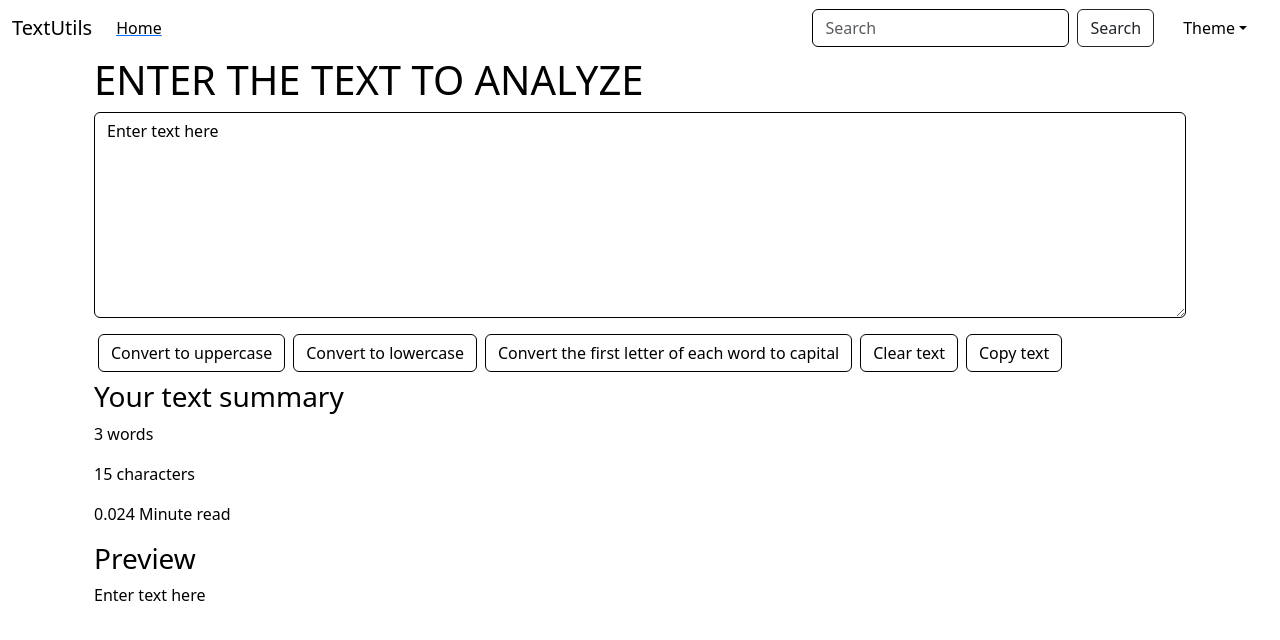
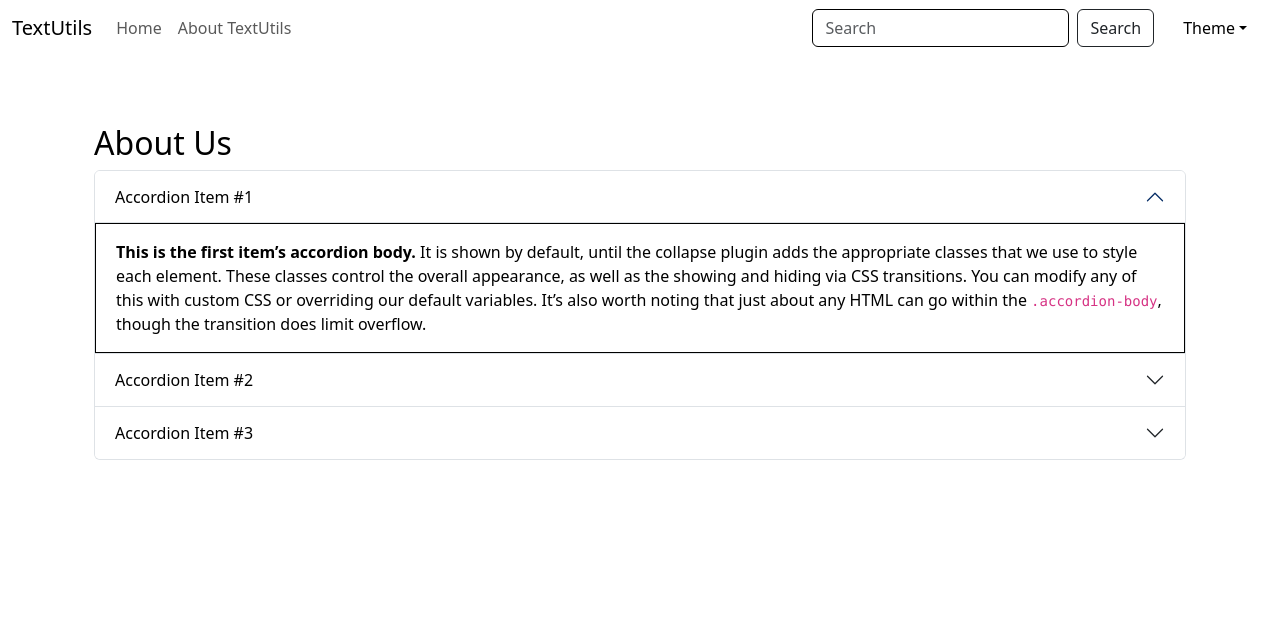
Before and after one commit to AbeerZahid917/React_JS-Nayatel_internship, a React (Create React App) app: page /about in a window 1280 px wide. Shown: the top 640 px of the page. Built offline with nearby package versions, Linux system fonts and the light colour scheme.

Commit message:
complete textutils

```diff
--- a/package.json
+++ b/package.json
@@ -1,5 +1,4 @@
 {
-  "homepage": "https://AbeerZahid917.github.io/React_JS-Nayatel_internship",
   "name": "textutils",
   "version": "0.1.0",
   "private": true,
@@ -8,7 +7,6 @@
     "@testing-library/jest-dom": "^6.6.3",
     "@testing-library/react": "^16.3.0",
     "@testing-library/user-event": "^13.5.0",
-    "gh-pages": "^6.3.0",
     "react": "^19.1.0",
     "react-dom": "^19.1.0",
     "react-router-dom": "^7.6.0",
--- a/src/App.js
+++ b/src/App.js
@@ -3,13 +3,13 @@ import './App.css';
 import React, { useState } from 'react'; //imrs
 import Navbar from './components/Navbar'
 import TextForm from './components/TextForm';
-// import About from './components/About';
+import About from './components/About';
 import Alert from './components/Alert';
-// import {
-//   BrowserRouter as Router,
-//   Routes,
-//   Route
-// } from "react-router-dom"
+import {
+  BrowserRouter as Router,
+  Routes,
+  Route
+} from "react-router-dom"
 
 
 
@@ -87,19 +87,17 @@ function App()
 
   return (
     <>
-      {/* <Router>  */}
+      <Router>
         <Navbar title="TextUtils" mode={mode} toggleMode={toggleMode} changeTheme={changeTheme}/>
         <Alert alert={alert} />
 
         <div className="container">
-          {/* <Routes> */}
-            {/* <Route exact path="/" element={ */}
-              <TextForm changeTheme={changeTheme} showAlert={showAlert} heading="ENTER THE TEXT TO ANALYZE" mode={mode} />
-              {/* }/> */}
-            {/* <Route exact path="/about" element={<About mode={mode}/>} /> */}
-          {/* </Routes> */}
+          <Routes>
+            <Route exact path="/" element={<TextForm changeTheme={changeTheme} showAlert={showAlert} heading="ENTER THE TEXT TO ANALYZE" mode={mode} />}/>
+            <Route exact path="/about" element={<About mode={mode}/>} />
+          </Routes>
         </div>
-      {/* </Router> */}
+      </Router>
     </>
   );
 }
--- a/src/components/About.js
+++ b/src/components/About.js
@@ -42,10 +42,29 @@ export default function About(props)
         }
     }
 
+    const getHeaderMode = ()=>{
+        if (props.mode === 'light')
+        {
+            return {backgroundColor: 'white', color: 'black'};
+        }
+        else if (props.mode === 'dark')
+        {
+            return {backgroundColor: 'rgb(74, 74, 74)', color: 'white'};
+        }
+        if (props.mode === 'blue')
+        {
+            return {backgroundColor: 'rgb(44, 32, 117)', color: 'white'};
+        }
+        if (props.mode === 'green')
+        {
+            return {backgroundColor: 'rgb(45, 118, 66)', color: 'white'};
+        }
+    }
+
 
 
   return (
-    <div className='container' style={getMode()}>
+    <div className='container' style={getHeaderMode()}>
         <h2 className="my-2"> About Us </h2>
         <div className="accordion" id="accordionExample" style={getMode()}>
             <div className="accordion-item">
--- a/src/components/Alert.js
+++ b/src/components/Alert.js
@@ -8,11 +8,13 @@ export default function Alert(props)
     }
 
     return (
-    props.alert && <div className={`alert alert-${props.alert.type} alert-dismissible fade show`} role="alert">
-        <strong>
-            {capitalize(props.alert.type)}
-        </strong>
-            : {props.alert.msg}
-    </div>
+        <div style={{height: '60px'}}>
+            {props.alert && <div className={`alert alert-${props.alert.type} alert-dismissible fade show`} role="alert">
+                <strong>
+                    {capitalize(props.alert.type)}
+                </strong>
+                    : {props.alert.msg}
+            </div>}
+        </div>
     )
 }
--- a/src/components/Navbar.js
+++ b/src/components/Navbar.js
@@ -1,6 +1,6 @@
 import React from 'react'
 import PropTypes from 'prop-types' // import for the props
-// import { Link } from 'react-router-dom';
+import { Link } from 'react-router-dom';
 
 
 
@@ -49,19 +49,19 @@ export default function Navbar(props)
   return (
     <nav className={`navbar navbar-expand-lg`} style={getNavMode()}>
       <div className="container-fluid">
-        <a className={`navbar-brand ${props.mode === 'light'? 'text-black': 'text-white'}`} to="/">{props.title}</a>
+        <Link className={`navbar-brand ${props.mode === 'light'? 'text-black': 'text-white'}`} to="/">{props.title}</Link>
         <button className="navbar-toggler" type="button" data-bs-toggle="collapse" data-bs-target="#navbarSupportedContent" aria-controls="navbarSupportedContent" aria-expanded="false" aria-label="Toggle navigation">
           <span className="navbar-toggler-icon"></span>
         </button>
         <div className="collapse navbar-collapse" id="navbarSupportedContent">
           <ul className="navbar-nav me-auto mb-2 mb-lg-0">
-            <a className="nav-item">
-              {/* <Li className={`nav-link active ${props.mode === 'light'? 'text-black': 'text-white'}`} aria-current="page" tnko="/">Home</Li> */}
-              <a className={`nav-link active ${props.mode === 'light'? 'text-black': 'text-white'}`} aria-current="page" href="#">Home</a>
-            </a>
-            {/* <li className="nav-item">
-              <a className= {`nav-link ${props.mode === 'light'? 'text-black': 'text-white'}`} to="/about">About TextUtils</a>
-            </li> */}
+            <li className="nav-item">
+              <Link className={`nav-link ${props.mode === 'light'? 'text-gray': 'text-white'}`} aria-current="page" to="/">Home</Link>
+              {/* <a className={`nav-link active ${props.mode === 'light'? 'text-black': 'text-white'}`} aria-current="page" href="#">Home</a> */}
+            </li>
+            <li className="nav-item">
+              <Link className= {`nav-link ${props.mode === 'light'? 'text-gray': 'text-white'}`} to="/about">About TextUtils</Link>
+            </li>
           </ul>
           <form className="d-flex" role="search">
             <input className="form-control me-2" style={getModeForSearchBox()} type="search" placeholder="Search" aria-label="Search"/>
--- a/src/components/TextForm.js
+++ b/src/components/TextForm.js
@@ -1,11 +1,9 @@
-// import { getMouseEventOptions } from '@testing-library/user-event/dist/utils';
 import React, {useState} from 'react'
 
 
 
 export default function TextForm(props) {
     // FUNCTIONS:
-
     const handleUpClick = ()=>{
         let newText = text.toUpperCase();
         setText(newText);
@@ -67,8 +65,6 @@ export default function TextForm(props) {
         }
     }
 
-
-
     const getModeForTextBox = ()=>{
         if (props.mode === 'light')
         {
@@ -88,14 +84,8 @@ export default function TextForm(props) {
         }
     }
 
-
-
     // HOOK / STATE:
-
     const [text, setText] = useState("Enter text here"); // hook
-    // setText("this will change the text")
-
-
 
 
     return (
@@ -113,19 +103,19 @@ export default function TextForm(props) {
 
 
 
-            <button className="btn mx-1" style={getModeForTextBox()} onClick={handleUpClick}>
+            <button disabled={text.length===0} className="btn mx-1" style={getModeForTextBox()} onClick={handleUpClick}>
                 Convert to uppercase
             </button>
-            <button className="btn mx-1" style={getModeForTextBox()} onClick={handleDownClick}>
+            <button disabled={text.length===0} className="btn mx-1" style={getModeForTextBox()} onClick={handleDownClick}>
                 Convert to lowercase
             </button>
-            <button className="btn mx-1" style={getModeForTextBox()} onClick={handleCapitalizeClick}>
+            <button disabled={text.length===0} className="btn mx-1" style={getModeForTextBox()} onClick={handleCapitalizeClick}>
                 Convert the first letter of each word to capital
             </button>
-            <button className="btn mx-1" style={getModeForTextBox()} onClick={handleClearClick}>
+            <button disabled={text.length===0} className="btn mx-1" style={getModeForTextBox()} onClick={handleClearClick}>
                 Clear text
             </button>
-             <button className="btn mx-1" style={getModeForTextBox()} onClick={handleCopyClick}>
+             <button disabled={text.length===0} className="btn mx-1" style={getModeForTextBox()} onClick={handleCopyClick}>
                 Copy text
             </button>
         </div>
@@ -139,7 +129,7 @@ export default function TextForm(props) {
 
             <h3> Preview </h3>
             <p>
-                {text.length > 0? text: "enter something to preview"}
+                {text.length > 0? text: "Nothing to preview!"}
             </p>
         </div>
         </>
```
Also changed, not shown: 2 other files (tests, documents, lock files or other folders).
